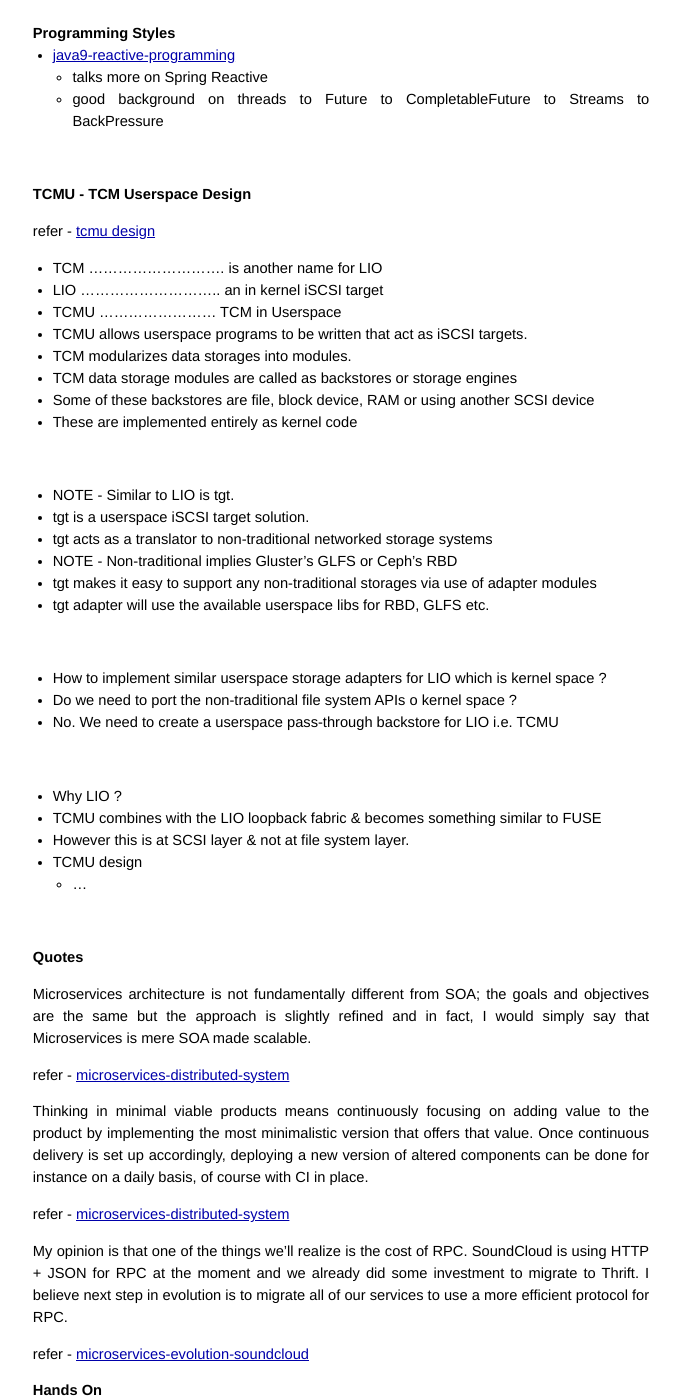
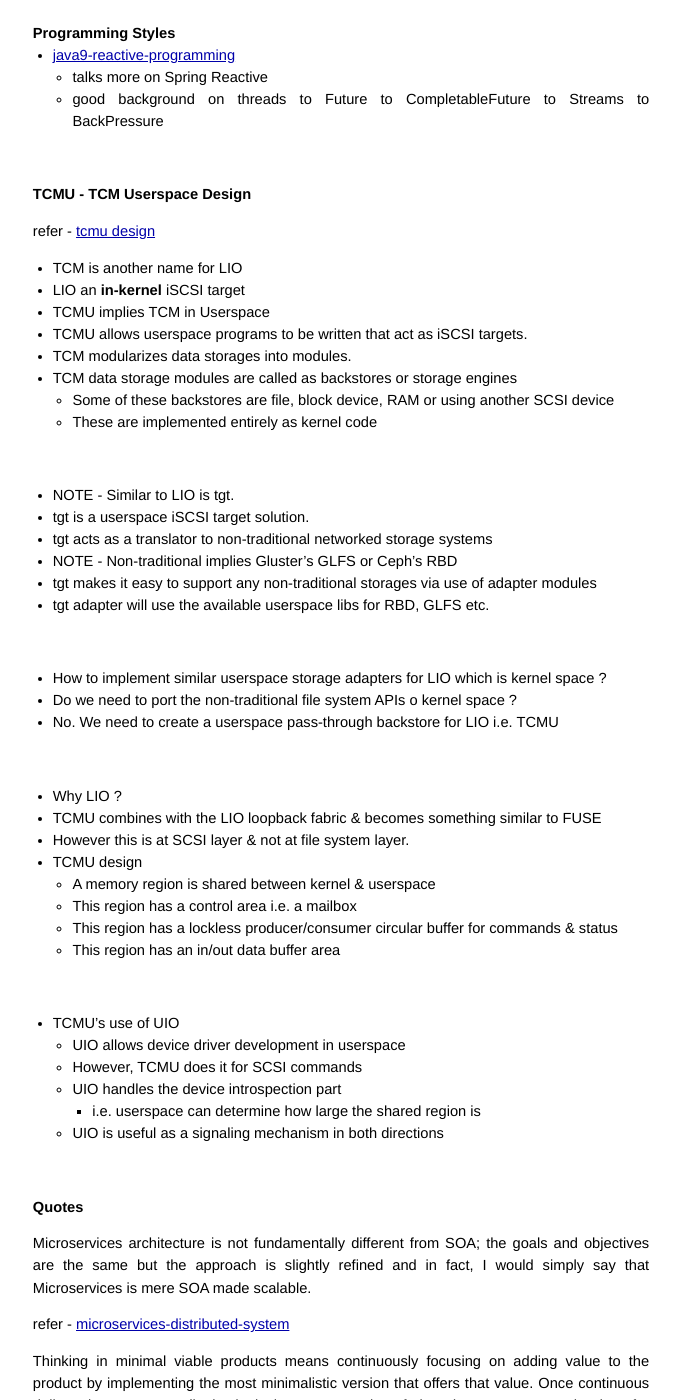
Before and after one commit to AmitKumarDas/amitkumardas.github.io, a Jekyll site: the page built from _posts/2016-09-10-architecture-and-design-curated-thoughts.md, in a window 1280 px wide and 1400 px high, scrolled down 2055 px. Shown: the whole window, without its empty margins (299-979 px from the left). Built offline with Jekyll 4.4.1, drawn with Linux system fonts in a browser that asks for light colours.

Commit message:
Update 2016-09-10-architecture-and-design-curated-thoughts.md

```diff
--- a/_posts/2016-09-10-architecture-and-design-curated-thoughts.md
+++ b/_posts/2016-09-10-architecture-and-design-curated-thoughts.md
@@ -114,14 +114,14 @@ refer - https://www.youtube.com/watch?v=DBIm6gDpSNg
 
 refer - [tcmu design](https://www.kernel.org/doc/Documentation/target/tcmu-design.txt)
 
-- TCM ............................ is another name for LIO
-- LIO ............................. an in kernel iSCSI target
-- TCMU ........................ TCM in Userspace
+- TCM is another name for LIO
+- LIO an **in-kernel** iSCSI target
+- TCMU implies TCM in Userspace
 - TCMU allows userspace programs to be written that act as iSCSI targets.
 - TCM modularizes data storages into modules.
 - TCM data storage modules are called as backstores or storage engines
-- Some of these backstores are file, block device, RAM or using another SCSI device
-- These are implemented entirely as kernel code
+  - Some of these backstores are file, block device, RAM or using another SCSI device
+  - These are implemented entirely as kernel code
 
 <br />
 
@@ -131,7 +131,6 @@ refer - [tcmu design](https://www.kernel.org/doc/Documentation/target/tcmu-desig
 - NOTE - Non-traditional implies Gluster's GLFS or Ceph's RBD
 - tgt makes it easy to support any non-traditional storages via use of adapter modules
 - tgt adapter will use the available userspace libs for RBD, GLFS etc.
-
 
 <br />
 
@@ -145,7 +144,19 @@ refer - [tcmu design](https://www.kernel.org/doc/Documentation/target/tcmu-desig
 - TCMU combines with the LIO loopback fabric & becomes something similar to FUSE
 - However this is at SCSI layer & not at file system layer.
 - TCMU design
-  - ...
+  - A memory region is shared between kernel & userspace
+  - This region has a control area i.e. a mailbox
+  - This region has a lockless producer/consumer circular buffer for commands & status
+  - This region has an in/out data buffer area
+
+<br />
+
+- TCMU's use of UIO
+  - UIO allows device driver development in userspace
+  - However, TCMU does it for SCSI commands
+  - UIO handles the device introspection part
+    - i.e. userspace can determine how large the shared region is
+  - UIO is useful as a signaling mechanism in both directions
 
 <br />
 
```
